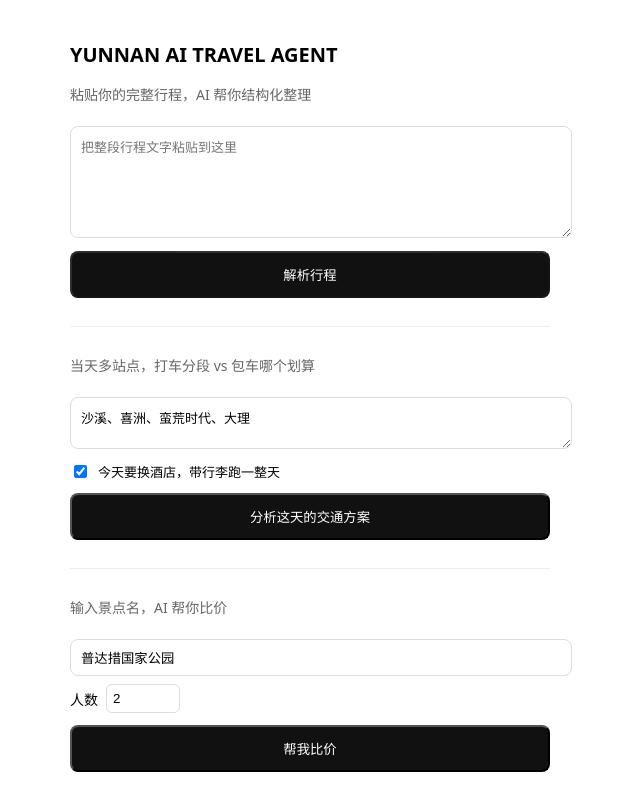
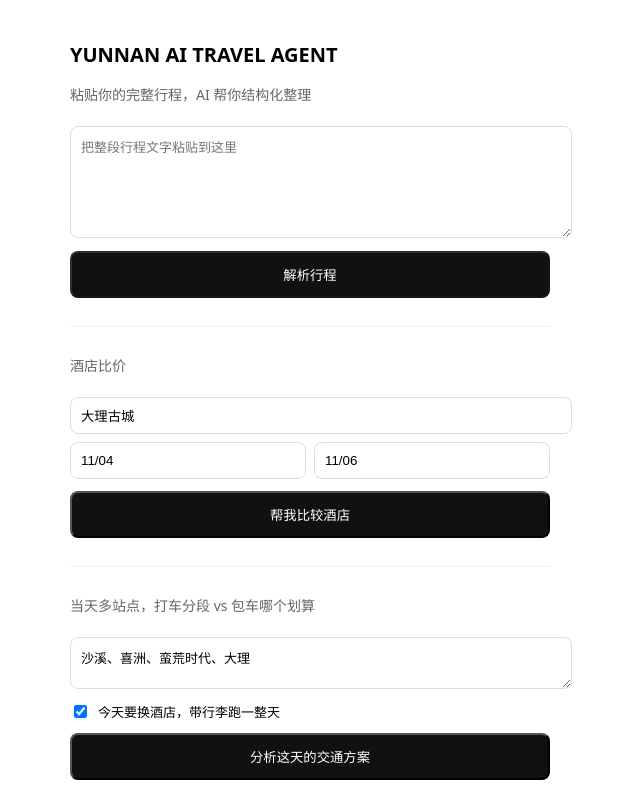
Before and after one commit to tehyeongseng97-jpg/yunnan-travel, a Next.js app: page / in a window 1280 px wide. Shown: the top 800 px of the page, without its empty margins (330-970 px from the left). Built offline with nearby package versions, Linux system fonts and the light colour scheme.

Commit message:
Update page.tsx

```diff
--- a/app/page.tsx
+++ b/app/page.tsx
@@ -21,6 +21,12 @@ export default function Home() {
   const [hasLuggage, setHasLuggage] = useState(true);
   const [routeLoading, setRouteLoading] = useState(false);
   const [routeResult, setRouteResult] = useState<any>(null);
+
+  const [hotelLocation, setHotelLocation] = useState("大理古城");
+  const [checkIn, setCheckIn] = useState("11/04");
+  const [checkOut, setCheckOut] = useState("11/06");
+  const [hotelLoading, setHotelLoading] = useState(false);
+  const [hotelResult, setHotelResult] = useState<any>(null);
 
   async function handleAsk() {
     setLoading(true);
@@ -73,6 +79,19 @@ export default function Home() {
     const data = await res.json();
     setRouteResult(data);
     setRouteLoading(false);
+  }
+
+  async function handleHotelSearch() {
+    setHotelLoading(true);
+    setHotelResult(null);
+    const res = await fetch("/api/hotel", {
+      method: "POST",
+      headers: { "Content-Type": "application/json" },
+      body: JSON.stringify({ location: hotelLocation, checkIn, checkOut }),
+    });
+    const data = await res.json();
+    setHotelResult(data);
+    setHotelLoading(false);
   }
 
   return (
@@ -138,6 +157,85 @@ export default function Home() {
                   价格参考：{d.priceRefs.join("　")}
                 </div>
               )}
+            </div>
+          ))}
+        </div>
+      )}
+
+      <hr style={{ margin: "28px 0", border: "none", borderTop: "1px solid #eee" }} />
+
+      <p style={{ color: "#666", fontSize: 14 }}>酒店比价</p>
+      <input
+        value={hotelLocation}
+        onChange={(e) => setHotelLocation(e.target.value)}
+        placeholder="区域名称，如：大理古城"
+        style={{ width: "100%", padding: 10, marginTop: 8, border: "1px solid #ddd", borderRadius: 8 }}
+      />
+      <div style={{ display: "flex", gap: 8, marginTop: 8 }}>
+        <input
+          value={checkIn}
+          onChange={(e) => setCheckIn(e.target.value)}
+          placeholder="入住日期"
+          style={{ flex: 1, padding: 10, border: "1px solid #ddd", borderRadius: 8 }}
+        />
+        <input
+          value={checkOut}
+          onChange={(e) => setCheckOut(e.target.value)}
+          placeholder="退房日期"
+          style={{ flex: 1, padding: 10, border: "1px solid #ddd", borderRadius: 8 }}
+        />
+      </div>
+      <button
+        onClick={handleHotelSearch}
+        disabled={hotelLoading}
+        style={{ marginTop: 12, width: "100%", padding: 12, background: "#111", color: "#fff", borderRadius: 8 }}
+      >
+        {hotelLoading ? "AI 正在比价" : "帮我比较酒店"}
+      </button>
+
+      {hotelResult && hotelResult.status === "insufficient_data" && (
+        <p style={{ marginTop: 20, color: "#c0392b" }}>{hotelResult.message}</p>
+      )}
+
+      {hotelResult && hotelResult.status === "error" && (
+        <p style={{ marginTop: 20, color: "#c0392b" }}>报错：{hotelResult.message}</p>
+      )}
+
+      {hotelResult && hotelResult.status === "ok" && (
+        <div style={{ marginTop: 20 }}>
+          <h2 style={{ fontSize: 16 }}>AI 推荐</h2>
+          <div style={{ border: "1px solid #eee", borderRadius: 10, padding: 12, marginTop: 8 }}>
+            <div style={{ fontWeight: 600 }}>{hotelResult.recommendation.title}</div>
+            <div style={{ fontSize: 13, color: "#555", marginTop: 6 }}>{hotelResult.recommendation.reasoning}</div>
+            <div style={{ fontSize: 12, color: "#888", marginTop: 6 }}>
+              数据更新时间：{new Date(hotelResult.recommendation.checkedAt).toLocaleString("zh-CN")}
+            </div>
+            <a
+              href={hotelResult.recommendation.purchaseUrl}
+              target="_blank"
+              style={{ display: "inline-block", marginTop: 10, color: "#2563eb" }}
+            >
+              查看预订
+            </a>
+          </div>
+
+          <h3 style={{ fontSize: 14, marginTop: 16 }}>所有候选项</h3>
+          {hotelResult.candidates.map((c: any, i: number) => (
+            <div key={i} style={{ fontSize: 13, padding: "8px 0", borderBottom: "1px solid #f0f0f0" }}>
+              <div>
+                {c.title} — ¥{c.price}/晚{" "}
+                <span
+                  style={{
+                    fontSize: 11,
+                    padding: "2px 6px",
+                    borderRadius: 4,
+                    background: c.sourceTrust.level === "official" ? "#dcfce7" : "#dbeafe",
+                  }}
+                >
+                  {c.sourceTrust.level}
+                </span>
+              </div>
+              <div style={{ color: "#999", fontSize: 11 }}>{c.sourceTrust.reason}</div>
             </div>
           ))}
         </div>
```
